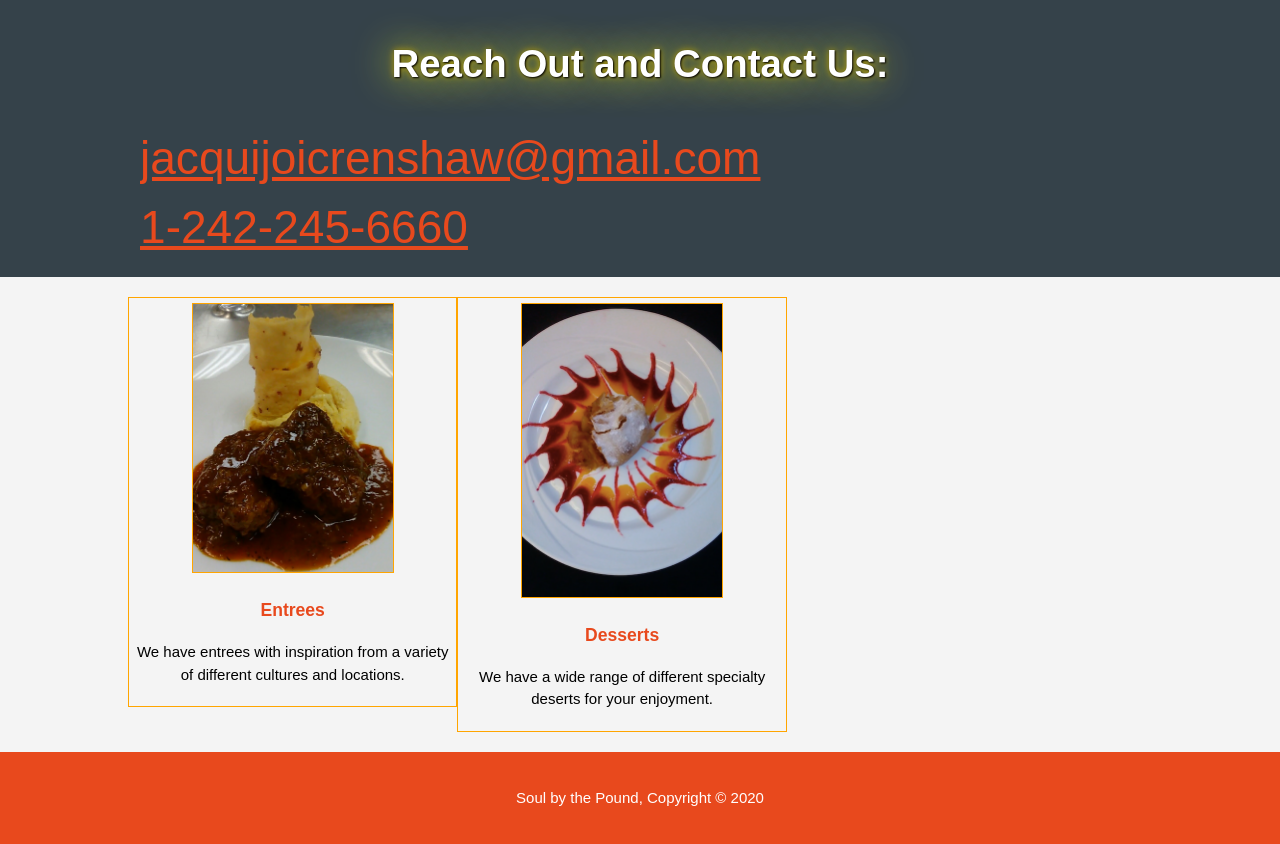
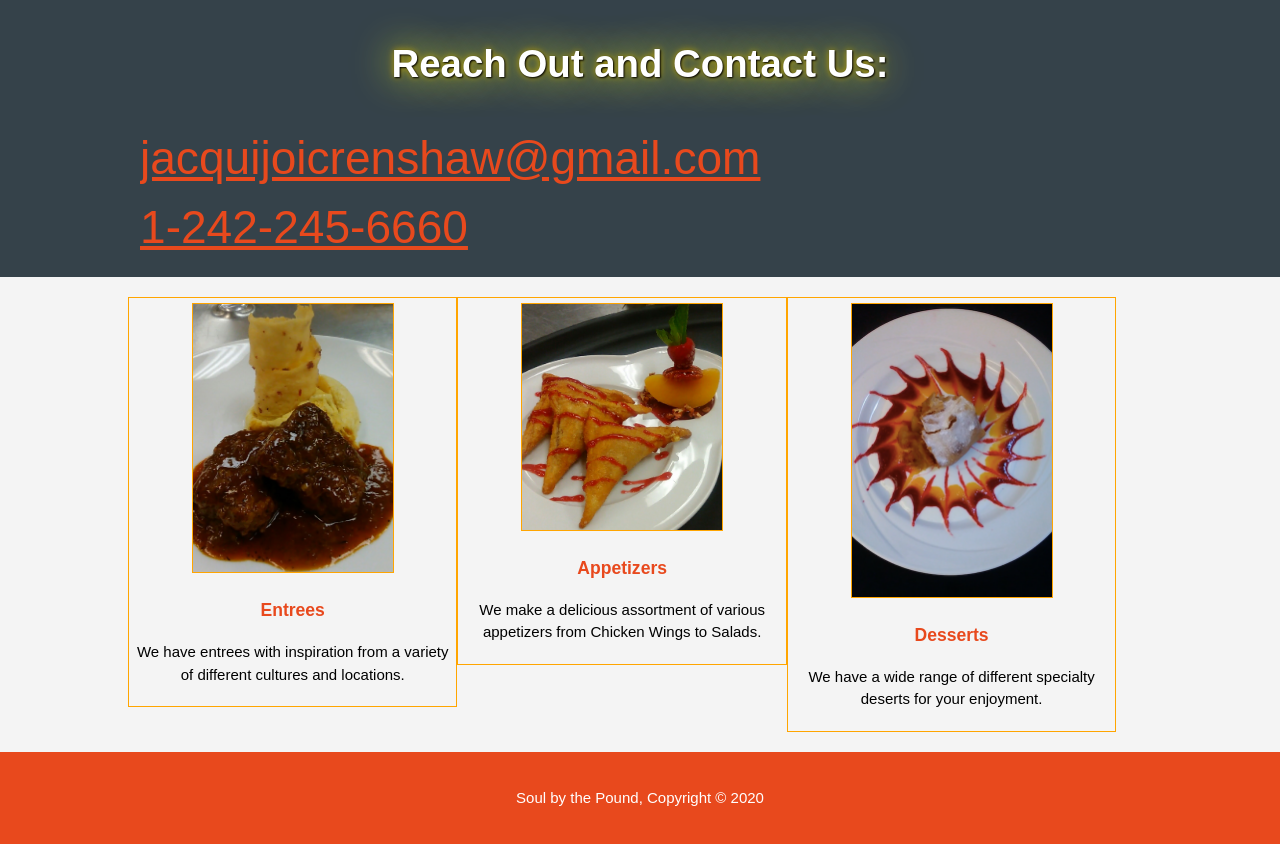
Before and after one commit to Kcaban60123/soul, a website: page dist/index.html in a window 1280 px wide. Shown: the part 1908-2752 px from the top of the page. Drawn offline with Linux system fonts and the light colour scheme.

Commit message:
second Commits

```diff
--- a/dist/index.html
+++ b/dist/index.html
@@ -57,11 +57,11 @@
                 <h3>Entrees</h3>
                 <p>We have entrees with inspiration from a variety of different cultures and locations.</p>
             </div>
-            <!--          <div class="box">
-                <img src="./img/sample7.jpg">
+            <div class="box">
+                <img src="./img/sample6.jpg">
                 <h3>Appetizers</h3>
                 <p>We make a delicious assortment of various appetizers from Chicken Wings to Salads.</p>
-            </div>     -->
+            </div>
             <div class="box">
                 <img src="./img/sample4.jpg">
                 <h3>Desserts</h3>
```
